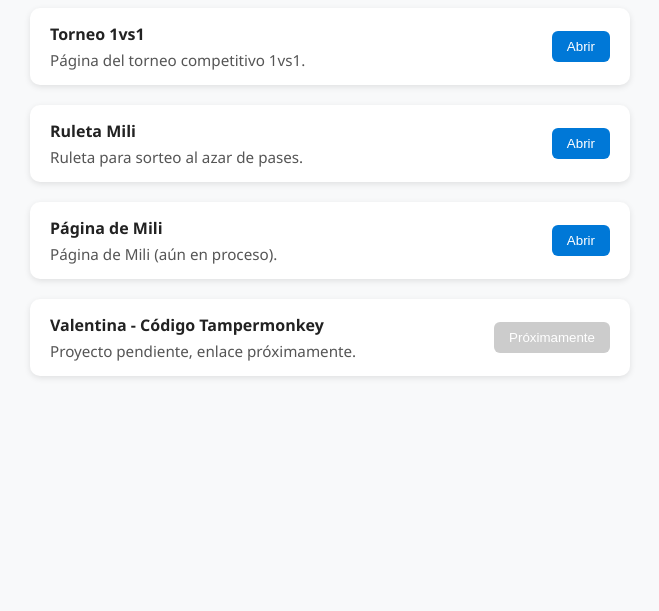
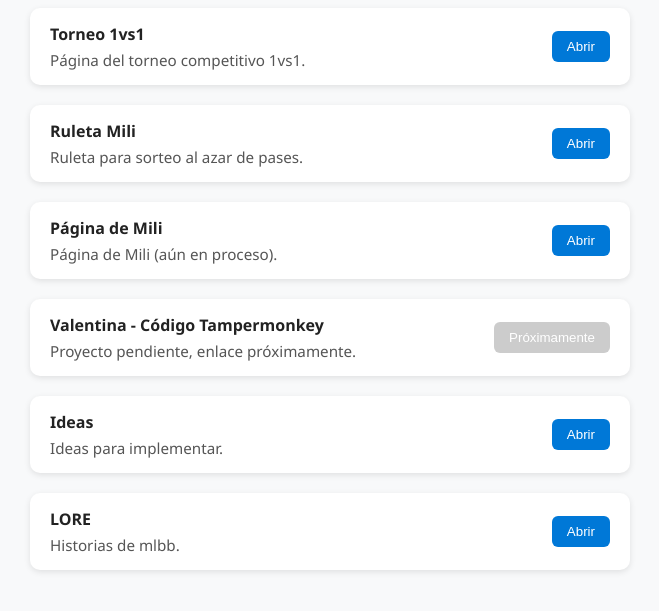
Before and after one commit to jgalindoduvan-hue/enlaces, a plain HTML site: page index.html in a window 1280 px wide. Shown: the part 133-744 px from the top of the page, without its empty margins (310-969 px from the left). Drawn offline with Linux system fonts and the light colour scheme.

Commit message:
Update index.html

```diff
--- a/index.html
+++ b/index.html
@@ -108,6 +108,22 @@
       <button disabled>Próximamente</button>
     </div>
 
+      <div class="proyecto">
+      <div class="info">
+        <div class="titulo">Ideas</div>
+        <div class="descripcion">Ideas para implementar.</div>
+      </div>
+      <button onclick="window.open('https://docs.google.com/document/d/1U4MIfD8zG2nfAWKEaUzfE6kdP4SiitLZR96vnWVlwsg/edit?usp=sharing', '_blank')">Abrir</button>
+    </div>
+
+     <div class="proyecto">
+      <div class="info">
+        <div class="titulo">LORE</div>
+        <div class="descripcion">Historias de mlbb.</div>
+      </div>
+      <button onclick="window.open('https://jgalindoduvan-hue.github.io/lore/', '_blank')">Abrir</button>
+    </div>
+
   </div>
 </body>
 </html>
```
